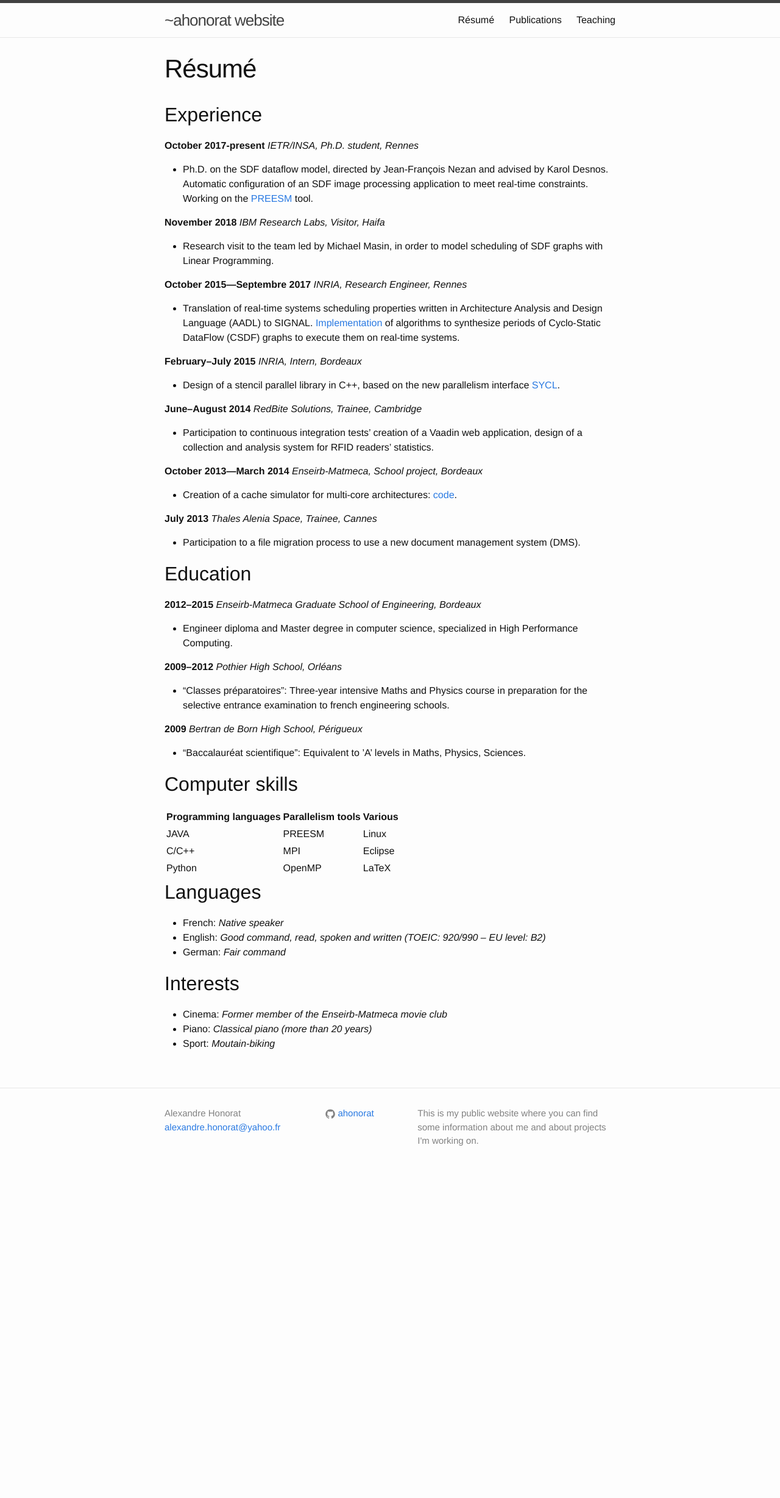
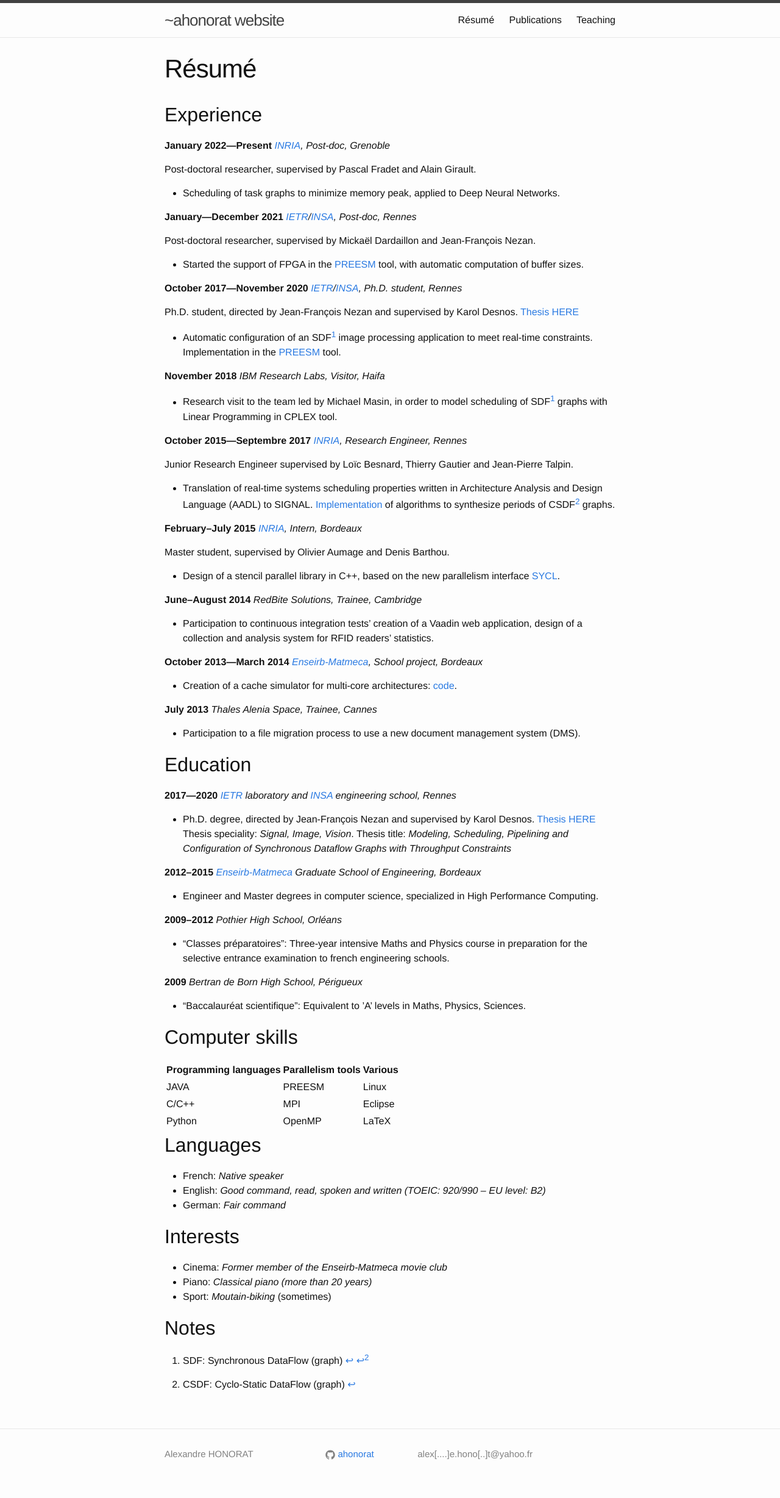
Before and after one commit to ahonorat/ahonorat.github.io, a Jekyll site: the page built from about.md, in a window 1280 px wide. Shown: the whole page at 61% size. Built offline with Jekyll 4.4.1, drawn with Linux system fonts in a browser that asks for light colours; before the commit the page ends 1943 px from its top, so only the background shows below that.

Commit message:
Update website with photo and events from 2020-2022

```diff
--- a/Gemfile
+++ b/Gemfile
@@ -1,2 +1,4 @@
 source 'https://rubygems.org'
 gem 'github-pages', group: :jekyll_plugins
+
+gem "webrick", "~> 1.7"
--- a/_config.yml
+++ b/_config.yml
@@ -9,13 +9,12 @@
 
 
 title: ~ahonorat website
-email: alexandre.honorat@yahoo.fr
 description: > # this means to ignore newlines until "baseurl:"
   This is my public website where you can find some information
   about me and about projects I'm working on.
 baseurl: "" # the subpath of your site, e.g. /blog
 url: "https://ahonorat.github.io" # the base hostname & protocol for your site
-github_username:  ahonorat
+github_username: ahonorat
 
 # Build settings
 markdown: kramdown
@@ -23,4 +22,5 @@ markdown: kramdown
 
 # My settings
 
-author: Alexandre Honorat
+author: Alexandre HONORAT
+email_perso: alex[....]e.hono[..]t@yahoo.fr
--- a/_includes/footer.html
+++ b/_includes/footer.html
@@ -6,7 +6,6 @@
       <div class="footer-col footer-col-1">
         <ul class="contact-list">
           <li>{{ site.author }}</li>
-          <li><a href="mailto:{{ site.email }}">{{ site.email }}</a></li>
         </ul>
       </div>
 
@@ -17,17 +16,11 @@
             {% include icon-github.html username=site.github_username %}
           </li>
           {% endif %}
-
-          {% if site.twitter_username %}
-          <li>
-            {% include icon-twitter.html username=site.twitter_username %}
-          </li>
-          {% endif %}
         </ul>
       </div>
 
       <div class="footer-col footer-col-3">
-        <p>{{ site.description }}</p>
+        <p>{{ site.email_perso }}</p>
       </div>
     </div>
 
--- a/_includes/icon-twitter.html
+++ /dev/null
@@ -1 +0,0 @@
-<a href="https://twitter.com/{{ include.username }}"><span class="icon icon--twitter">{% include icon-twitter.svg %}</span><span class="username">{{ include.username }}</span></a>
--- a/about.md
+++ b/about.md
@@ -7,24 +7,38 @@ permalink: /about/
 
 ## Experience
 
-**October 2017-present** *IETR/INSA, Ph.D. student, Rennes*
+**January 2022—Present** *[INRIA](https://www.inria.fr), Post-doc, Grenoble*
 
-- Ph.D. on the SDF dataflow model, directed by Jean-François Nezan and advised by Karol Desnos.
-Automatic configuration of an SDF image processing application to meet real-time constraints.
-Working on the [PREESM](https://preesm.github.io) tool.
+Post-doctoral researcher, supervised by Pascal Fradet and Alain Girault.
+- Scheduling of task graphs to minimize memory peak, applied to Deep Neural Networks.
+
+**January—December 2021** *[IETR](https://www.ietr.fr/)/[INSA](https://www.insa-rennes.fr/), Post-doc, Rennes*
+
+Post-doctoral researcher, supervised by Mickaël Dardaillon and Jean-François Nezan.
+- Started the support of FPGA in the [PREESM](https://preesm.github.io) tool,
+with automatic computation of buffer sizes.
+
+**October 2017—November 2020** *[IETR](https://www.ietr.fr/)/[INSA](https://www.insa-rennes.fr/), Ph.D. student, Rennes*
+
+Ph.D. student, directed by Jean-François Nezan and supervised by Karol Desnos. [Thesis HERE](https://www.theses.fr/2020ISAR0010)
+- Automatic configuration of an SDF[^sdf] image processing application to meet real-time constraints.
+Implementation in the [PREESM](https://preesm.github.io) tool.
 
 **November 2018** *IBM Research Labs, Visitor, Haifa*
 
-- Research visit to the team led by Michael Masin, in order to model scheduling of SDF graphs with Linear Programming.
+- Research visit to the team led by Michael Masin, in order to model scheduling of SDF[^sdf] graphs
+with Linear Programming in CPLEX tool.
 
-**October 2015—Septembre 2017** *INRIA, Research Engineer, Rennes*
+**October 2015—Septembre 2017** *[INRIA](https://www.inria.fr), Research Engineer, Rennes*
+
+Junior Research Engineer supervised by Loïc Besnard, Thierry Gautier and Jean-Pierre Talpin.
 
 - Translation of real-time systems scheduling properties written in Architecture Analysis and Design Language (AADL)
-to SIGNAL. [Implementation](http://polychrony.inria.fr/ADFG/) of algorithms to synthesize periods of Cyclo-Static DataFlow (CSDF) graphs
-to execute them on real-time systems.
+to SIGNAL. [Implementation](http://polychrony.inria.fr/ADFG/) of algorithms to synthesize periods of CSDF[^csdf] graphs.
 
-**February–July 2015** *INRIA, Intern, Bordeaux*
+**February–July 2015** *[INRIA](https://www.inria.fr), Intern, Bordeaux*
 
+Master student, supervised by Olivier Aumage and Denis Barthou.
 - Design of a stencil parallel library in C++, based on the new parallelism interface [SYCL](https://github.com/triSYCL/triSYCL).
 
 **June–August 2014** *RedBite Solutions, Trainee, Cambridge*
@@ -32,7 +46,7 @@ to execute them on real-time systems.
 - Participation to continuous integration tests’ creation of a Vaadin web application, design of a collection and
 analysis system for RFID readers’ statistics.
 
-**October 2013—March 2014** *Enseirb-Matmeca, School project, Bordeaux*
+**October 2013—March 2014** *[Enseirb-Matmeca](https://enseirb-matmeca.bordeaux-inp.fr/), School project, Bordeaux*
 
 - Creation of a cache simulator for multi-core architectures: [code](https://github.com/gpichon/caches-pfa).
 
@@ -42,9 +56,15 @@ analysis system for RFID readers’ statistics.
 
 ## Education
 
-**2012–2015** *Enseirb-Matmeca Graduate School of Engineering, Bordeaux*
+**2017—2020** *[IETR](https://www.ietr.fr/) laboratory and [INSA](https://www.insa-rennes.fr/) engineering school, Rennes*
 
-- Engineer diploma and Master degree in computer science, specialized in High Performance Computing.
+- Ph.D. degree, directed by Jean-François Nezan and supervised by Karol Desnos. [Thesis HERE](https://www.theses.fr/2020ISAR0010)
+Thesis speciality: _Signal, Image, Vision_.
+Thesis title: _Modeling, Scheduling, Pipelining and Configuration of Synchronous Dataflow Graphs with Throughput Constraints_
+
+**2012–2015** *[Enseirb-Matmeca](https://enseirb-matmeca.bordeaux-inp.fr/) Graduate School of Engineering, Bordeaux*
+
+- Engineer and Master degrees in computer science, specialized in High Performance Computing.
 
 **2009–2012** *Pothier High School, Orléans*
 
@@ -76,4 +96,9 @@ to french engineering schools.
 
 - Cinema: *Former member of the Enseirb-Matmeca movie club*
 - Piano: *Classical piano (more than 20 years)*
-- Sport: *Moutain-biking*
+- Sport: *Moutain-biking* (sometimes)
+
+## Notes
+
+[^sdf]: SDF: Synchronous DataFlow (graph)
+[^csdf]: CSDF: Cyclo-Static DataFlow (graph)
--- a/css/main.scss
+++ b/css/main.scss
@@ -51,3 +51,22 @@ $on-laptop:        800px;
         "layout",
         "syntax-highlighting"
 ;
+
+
+.container-img-index {
+  display: flex;
+  align-items: center;
+  justify-content: center
+}
+
+img {
+  max-width: 200px
+}
+
+.img-index {
+  flex-basis: 40%
+}
+
+.text-index {
+  padding-left: 20px;
+}
```
Also changed, not shown: index.html (+24 -9 lines), teaching.md (+6 -0 lines), Gemfile.lock, README.md, _includes/icon-twitter.svg (deleted), docs/photo.jpg (added).
